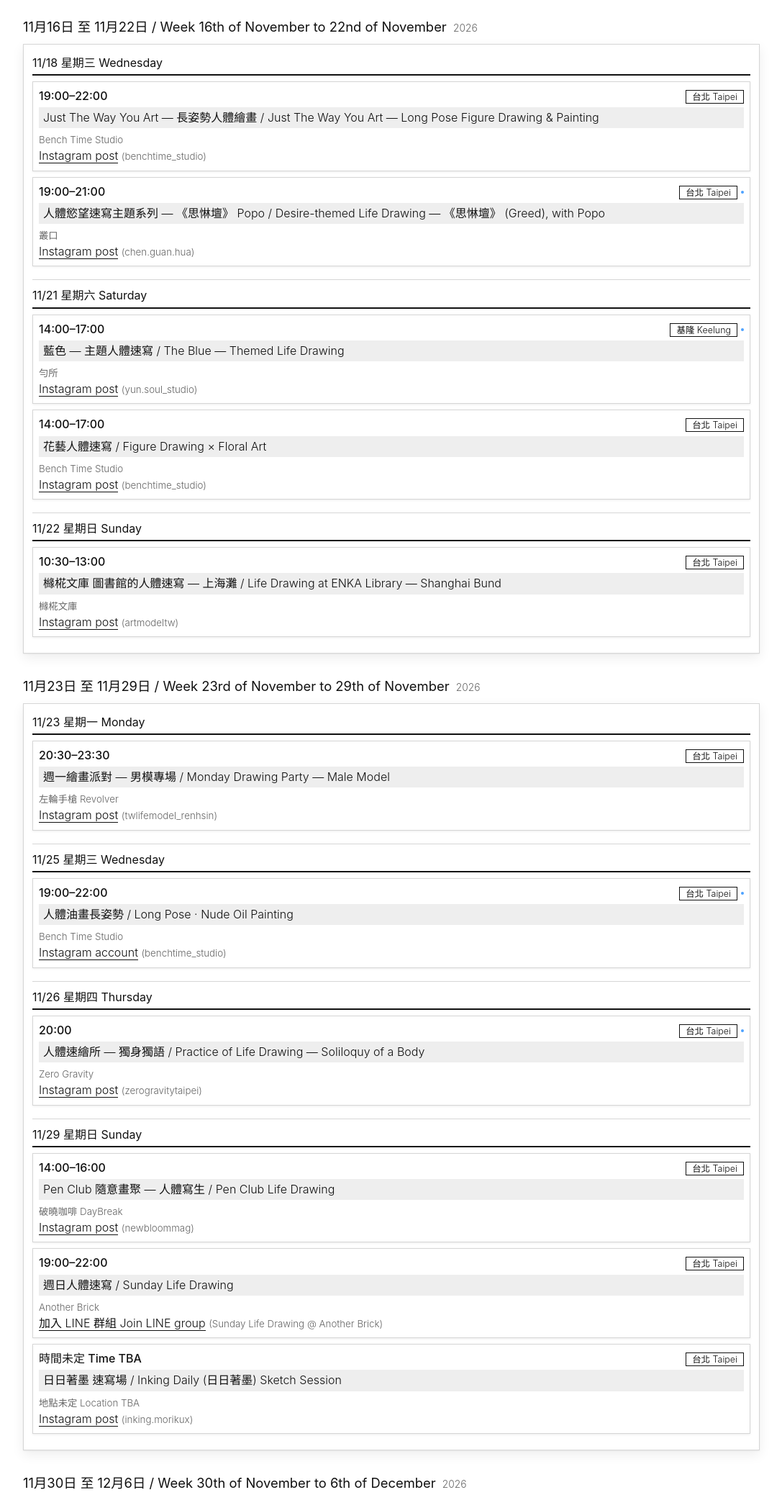
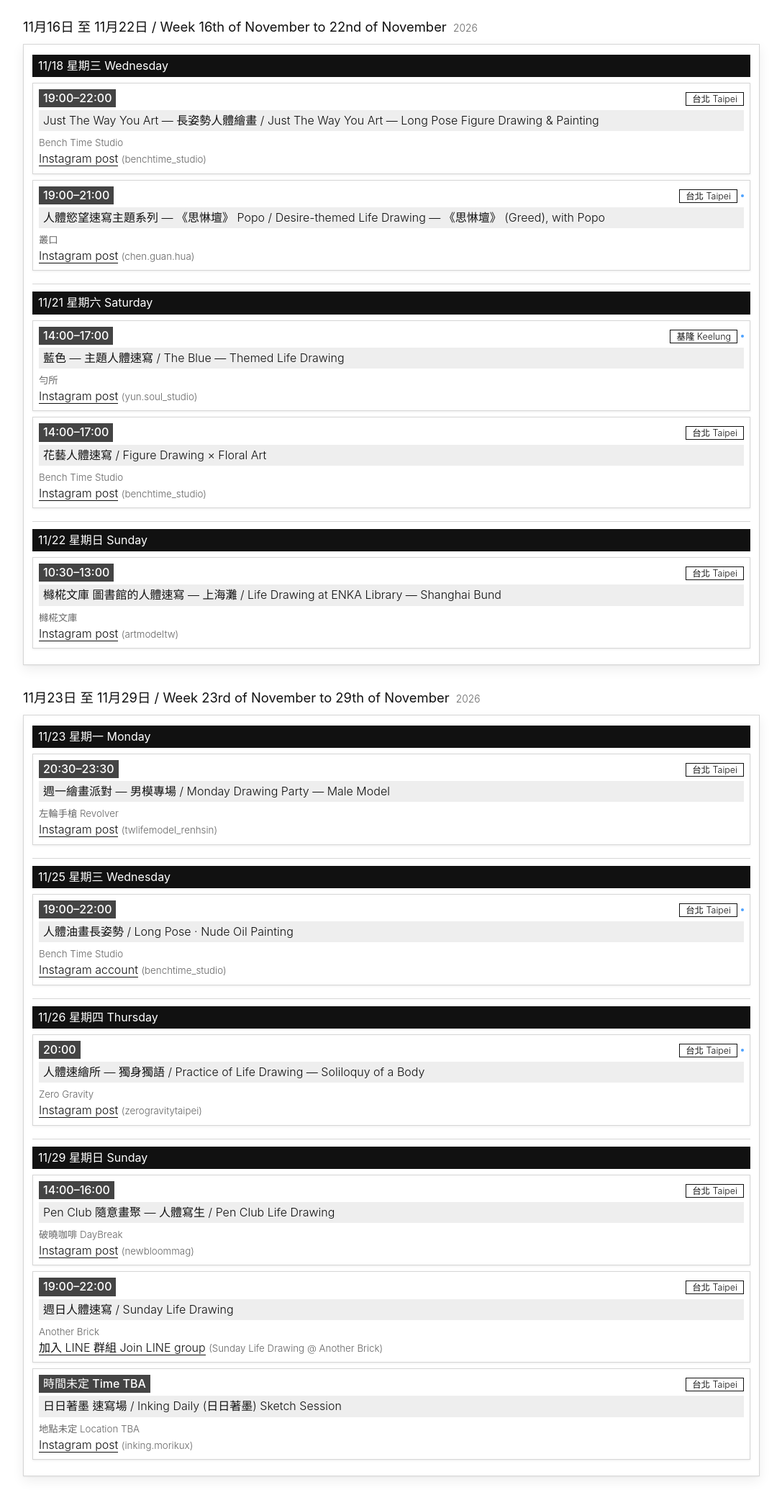
Before and after one commit to paulrouget/drawintaipei.com, a plain HTML site: page index.html in a window 1280 px wide. Shown: the part 300-2377 px from the top of the page at 72% size, without its empty margins (96-1183 px from the left). Drawn offline with Linux system fonts and the light colour scheme.

Commit message:
Publish 2026-11-18 (8905646)

```diff
--- a/index.html
+++ b/index.html
@@ -25,10 +25,10 @@ a:hover { border-bottom-color: var(--accent-deep); }
   box-shadow: 0 1px 2px rgba(0,0,0,.05), 0 6px 16px rgba(0,0,0,.07); }
 .dayblock { padding: 10px 0; border-bottom: 1px solid var(--line); }
 .dayblock:last-child { border-bottom: none; }
-.day { font-weight: 400; border-bottom: 2px solid var(--accent); margin-bottom: 8px; padding-bottom: 4px; }
+.day { font-weight: 400; background: #111; color: #fff; margin-bottom: 8px; padding: 4px 8px; }
 .ev { margin-bottom: 8px; padding: 8px; background: var(--sky); border: 1px solid var(--line);
   box-shadow: 0 1px 3px rgba(0,0,0,.08); }
-.ev b { color: var(--accent-deep); }
+.time { background: #444; color: #fff; padding: 1px 6px; }
 .title { background: var(--accent-wash); padding: 3px 6px; margin: 4px 0; }
 .none { color: var(--muted); margin: 10px 0; }
 .top { display: flex; justify-content: space-between; align-items: baseline; gap: 8px; }
@@ -47,29 +47,29 @@ small { color: var(--muted); }
 <div class="week">
 <div class="dayblock"><div class="day">11/18 星期三 Wednesday</div>
 <div class="ev">
-<div class="top"><b>19:00–22:00</b><span><span class="tag">台北 Taipei</span></span></div>
+<div class="top"><b class="time">19:00–22:00</b><span><span class="tag">台北 Taipei</span></span></div>
 <div class="title">Just The Way You Art — 長姿勢人體繪畫 / Just The Way You Art — Long Pose Figure Drawing &amp; Painting</div>
 <small>Bench Time Studio</small><br><a href="https://www.instagram.com/p/Dey94jmN-Wp/">Instagram post</a> <small>(benchtime_studio)</small>
 </div>
 <div class="ev">
-<div class="top"><b>19:00–21:00</b><span><span class="tag">台北 Taipei</span><span class="dot"></span></span></div>
+<div class="top"><b class="time">19:00–21:00</b><span><span class="tag">台北 Taipei</span><span class="dot"></span></span></div>
 <div class="title">人體慾望速寫主題系列 — 《思惏壇》 Popo / Desire-themed Life Drawing — 《思惏壇》 (Greed), with Popo</div>
 <small>叢口</small><br><a href="https://www.instagram.com/p/Dfzzd_LkozK/">Instagram post</a> <small>(chen.guan.hua)</small>
 </div></div>
 <div class="dayblock"><div class="day">11/21 星期六 Saturday</div>
 <div class="ev">
-<div class="top"><b>14:00–17:00</b><span><span class="tag">基隆 Keelung</span><span class="dot"></span></span></div>
+<div class="top"><b class="time">14:00–17:00</b><span><span class="tag">基隆 Keelung</span><span class="dot"></span></span></div>
 <div class="title">藍色 — 主題人體速寫 / The Blue — Themed Life Drawing</div>
 <small>勻所</small><br><a href="https://www.instagram.com/p/DfCmIYaycXt/">Instagram post</a> <small>(yun.soul_studio)</small>
 </div>
 <div class="ev">
-<div class="top"><b>14:00–17:00</b><span><span class="tag">台北 Taipei</span></span></div>
+<div class="top"><b class="time">14:00–17:00</b><span><span class="tag">台北 Taipei</span></span></div>
 <div class="title">花藝人體速寫 / Figure Drawing × Floral Art</div>
 <small>Bench Time Studio</small><br><a href="https://www.instagram.com/p/DfkPfVaPsPF/">Instagram post</a> <small>(benchtime_studio)</small>
 </div></div>
 <div class="dayblock"><div class="day">11/22 星期日 Sunday</div>
 <div class="ev">
-<div class="top"><b>10:30–13:00</b><span><span class="tag">台北 Taipei</span></span></div>
+<div class="top"><b class="time">10:30–13:00</b><span><span class="tag">台北 Taipei</span></span></div>
 <div class="title">櫞椛文庫 圖書館的人體速寫 — 上海灘 / Life Drawing at ENKA Library — Shanghai Bund</div>
 <small>櫞椛文庫</small><br><a href="https://www.instagram.com/p/Df132OGp4Ax/">Instagram post</a> <small>(artmodeltw)</small>
 </div></div>
@@ -78,35 +78,35 @@ small { color: var(--muted); }
 <div class="week">
 <div class="dayblock"><div class="day">11/23 星期一 Monday</div>
 <div class="ev">
-<div class="top"><b>20:30–23:30</b><span><span class="tag">台北 Taipei</span></span></div>
+<div class="top"><b class="time">20:30–23:30</b><span><span class="tag">台北 Taipei</span></span></div>
 <div class="title">週一繪畫派對 — 男模專場 / Monday Drawing Party — Male Model</div>
 <small>左輪手槍 Revolver</small><br><a href="https://www.instagram.com/p/DfKOPBZSyFp/">Instagram post</a> <small>(twlifemodel_renhsin)</small>
 </div></div>
 <div class="dayblock"><div class="day">11/25 星期三 Wednesday</div>
 <div class="ev">
-<div class="top"><b>19:00–22:00</b><span><span class="tag">台北 Taipei</span><span class="dot"></span></span></div>
+<div class="top"><b class="time">19:00–22:00</b><span><span class="tag">台北 Taipei</span><span class="dot"></span></span></div>
 <div class="title">人體油畫長姿勢 / Long Pose · Nude Oil Painting</div>
 <small>Bench Time Studio</small><br><a href="https://www.instagram.com/benchtime_studio/">Instagram account</a> <small>(benchtime_studio)</small>
 </div></div>
 <div class="dayblock"><div class="day">11/26 星期四 Thursday</div>
 <div class="ev">
-<div class="top"><b>20:00</b><span><span class="tag">台北 Taipei</span><span class="dot"></span></span></div>
+<div class="top"><b class="time">20:00</b><span><span class="tag">台北 Taipei</span><span class="dot"></span></span></div>
 <div class="title">人體速繪所 — 獨身獨語 / Practice of Life Drawing — Soliloquy of a Body</div>
 <small>Zero Gravity</small><br><a href="https://www.instagram.com/p/DfUqu2XE5TD/">Instagram post</a> <small>(zerogravitytaipei)</small>
 </div></div>
 <div class="dayblock"><div class="day">11/29 星期日 Sunday</div>
 <div class="ev">
-<div class="top"><b>14:00–16:00</b><span><span class="tag">台北 Taipei</span></span></div>
+<div class="top"><b class="time">14:00–16:00</b><span><span class="tag">台北 Taipei</span></span></div>
 <div class="title">Pen Club 隨意畫聚 — 人體寫生 / Pen Club Life Drawing</div>
 <small>破曉咖啡 DayBreak</small><br><a href="https://www.instagram.com/p/DfWSB8zGWxb/">Instagram post</a> <small>(newbloommag)</small>
 </div>
 <div class="ev">
-<div class="top"><b>19:00–22:00</b><span><span class="tag">台北 Taipei</span></span></div>
+<div class="top"><b class="time">19:00–22:00</b><span><span class="tag">台北 Taipei</span></span></div>
 <div class="title">週日人體速寫 / Sunday Life Drawing</div>
 <small>Another Brick</small><br><a href="https://line.me/ti/g/xdy7mrJK9B">加入 LINE 群組 Join LINE group</a> <small>(Sunday Life Drawing @ Another Brick)</small>
 </div>
 <div class="ev">
-<div class="top"><b>時間未定 Time TBA</b><span><span class="tag">台北 Taipei</span></span></div>
+<div class="top"><b class="time">時間未定 Time TBA</b><span><span class="tag">台北 Taipei</span></span></div>
 <div class="title">日日著墨 速寫場 / Inking Daily (日日著墨) Sketch Session</div>
 <small>地點未定 Location TBA</small><br><a href="https://www.instagram.com/p/DfXOjAhic6l/">Instagram post</a> <small>(inking.morikux)</small>
 </div></div>
@@ -115,7 +115,7 @@ small { color: var(--muted); }
 <div class="week">
 <div class="dayblock"><div class="day">11/30 星期一 Monday</div>
 <div class="ev">
-<div class="top"><b>19:30–21:30</b><span><span class="tag">台北 Taipei</span></span></div>
+<div class="top"><b class="time">19:30–21:30</b><span><span class="tag">台北 Taipei</span></span></div>
 <div class="title">人體速寫 ft. 張儷 — 夏娃｜第一個女人 / Figure Drawing ft. 張儷 — Eve | The First Woman</div>
 <small>地點未定 Location TBA</small><br><a href="https://www.instagram.com/p/DfJYqPin0Dn/">Instagram post</a> <small>(thesuspendedcanvas)</small>
 </div></div>
@@ -124,13 +124,13 @@ small { color: var(--muted); }
 <div class="week">
 <div class="dayblock"><div class="day">12/12 星期六 Saturday</div>
 <div class="ev">
-<div class="top"><b>14:00–16:00</b><span><span class="tag">台北 Taipei</span></span></div>
+<div class="top"><b class="time">14:00–16:00</b><span><span class="tag">台北 Taipei</span></span></div>
 <div class="title">納苒人體藝術素描 / Naran Figure Drawing</div>
 <small>納苒藝術工作坊</small><br><a href="https://www.instagram.com/p/Df1c0I6AIaw/">Instagram post</a> <small>(maison_naran)</small>
 </div></div>
 <div class="dayblock"><div class="day">12/13 星期日 Sunday</div>
 <div class="ev">
-<div class="top"><b>14:00–17:00</b><span><span class="tag">台北 Taipei</span><span class="dot"></span></span></div>
+<div class="top"><b class="time">14:00–17:00</b><span><span class="tag">台北 Taipei</span><span class="dot"></span></span></div>
 <div class="title">週末晚上的裸體素描課 / Weekend Nude Drawing Class</div>
 <small>boven雜誌圖書館</small><br><a href="https://www.instagram.com/p/DezFziFjxr1/">Instagram post</a> <small>(saalartlab)</small>
 </div></div>
@@ -139,13 +139,13 @@ small { color: var(--muted); }
 <div class="week">
 <div class="dayblock"><div class="day">12/14 星期一 Monday</div>
 <div class="ev">
-<div class="top"><b>19:00–21:00</b><span><span class="tag">新北 New Taipei</span><span class="dot"></span></span></div>
+<div class="top"><b class="time">19:00–21:00</b><span><span class="tag">新北 New Taipei</span><span class="dot"></span></span></div>
 <div class="title">人形畫聚 Drink &amp; Draw — 女模專場 / Ren Hsin Drink &amp; Draw — Female Model</div>
 <small>我們不要傷心了</small><br><a href="https://www.instagram.com/p/Df17UsKSGAy/">Instagram post</a> <small>(twlifemodel_renhsin)</small>
 </div></div>
 <div class="dayblock"><div class="day">12/19 星期六 Saturday</div>
 <div class="ev">
-<div class="top"><b>14:00–16:30</b><span><span class="tag">基隆 Keelung</span></span></div>
+<div class="top"><b class="time">14:00–16:30</b><span><span class="tag">基隆 Keelung</span></span></div>
 <div class="title">站沒站相，坐沒坐相 主題式人體速寫 / No Proper Way to Stand, No Proper Way to Sit — Themed Life Drawing</div>
 <small>勻所</small><br><a href="https://www.instagram.com/yun.soul_studio/">Instagram account</a> <small>(yun.soul_studio)</small>
 </div></div>
```
Also changed, not shown: 1 other file.
